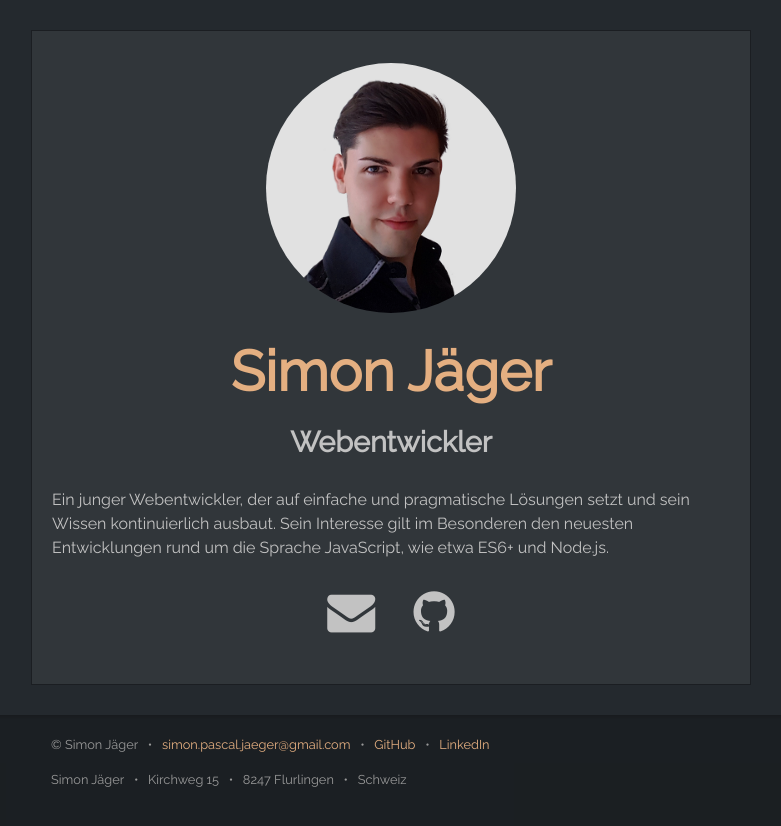
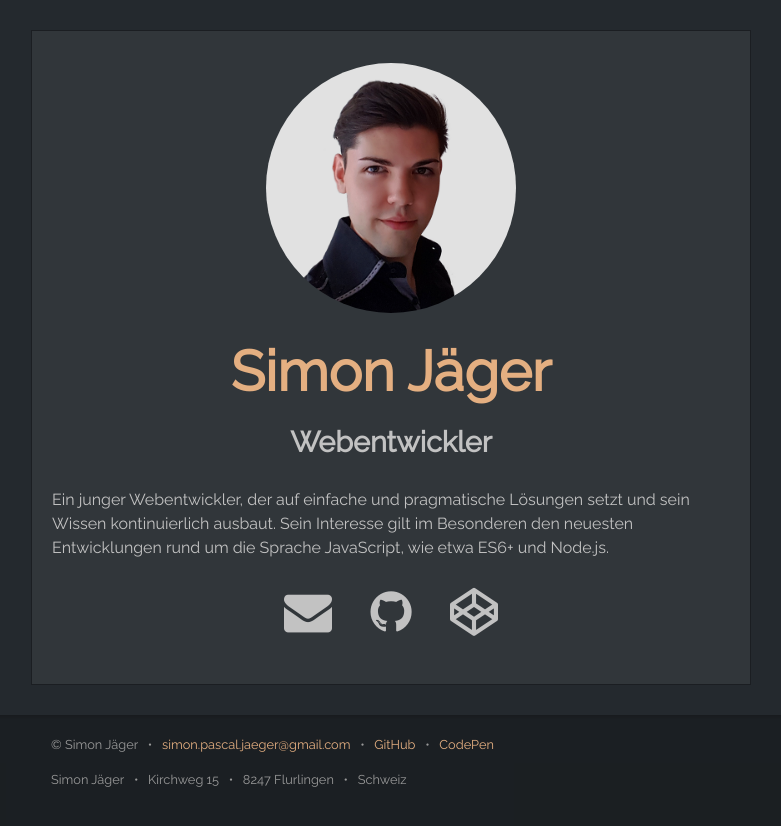
Before and after one commit to simon-jaeger/simon-jaeger.github.io, a plain HTML site: page index.html in a window 1280 px wide. Shown: the whole page, without its empty margins (249-1030 px from the left). Drawn offline with Linux system fonts and the light colour scheme.

Commit message:
Update index.html

```diff
--- a/index.html
+++ b/index.html
@@ -20,6 +20,9 @@
         <a href="https://github.com/simon-jaeger" target="_blank">
           <span class="fa fa-github"></span>
         </a>
+        <a href="https://codepen.io/simon-jaeger" target="_blank">
+          <span class="fa fa-codepen"></span>
+        </a>
       </p>
     </article>
   </main>
@@ -29,7 +32,7 @@
         <span>© Simon Jäger</span>
         <span><a href="mailto:simon.pascal.jaeger+website@gmail.com" target="_blank">simon.pascal.jaeger@gmail.com</a></span>
         <span><a href="https://github.com/simon-jaeger" target="_blank">GitHub</a></span>
-        <span><a href="https://www.linkedin.com/in/simon-jäger" target="_blank">LinkedIn</a></span>
+        <span><a href="https://codepen.io/simon-jaeger/" target="_blank">CodePen</a></span>
       </p>
       <p>
         <address>
```
